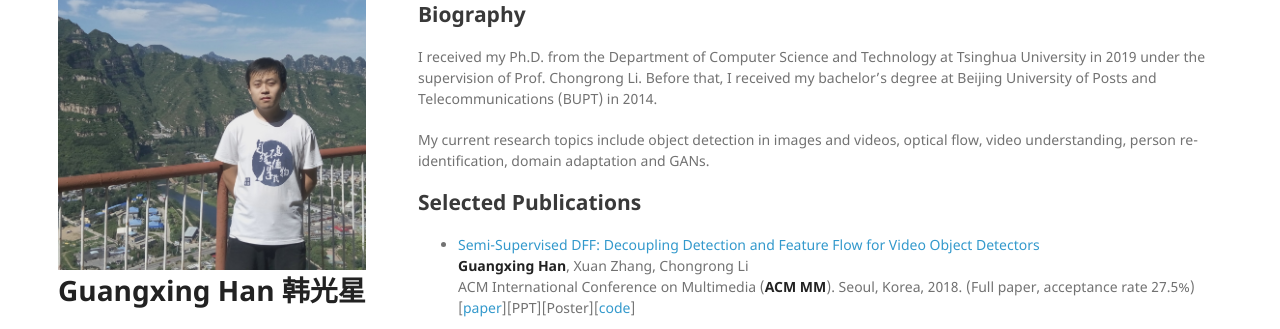
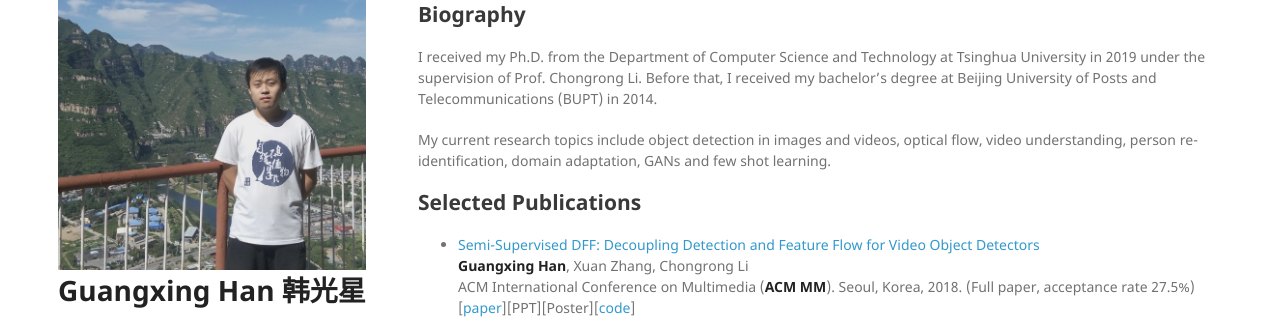
Before and after one commit to GuangxingHan/guangxinghan.github.io, a Jekyll site: the page built from index.md, in a window 1280 px wide and 900 px high. Shown: the part 106-435 px from the top of the window. Built offline with Jekyll 4.4.1, drawn with Linux system fonts in a browser that asks for light colours; nearby versions of some CDN libraries; our own code applies the rules of GitHub Pages for plain Markdown files; a style sheet for code colours, icons or effects is not loaded.

Commit message:
Update index.md

```diff
--- a/index.md
+++ b/index.md
@@ -4,7 +4,7 @@
 
 I received my Ph.D. from the Department of Computer Science and Technology at Tsinghua University in 2019 under the supervision of Prof. Chongrong Li. Before that, I received my bachelor's degree at Beijing University of Posts and Telecommunications (BUPT) in 2014.
 
-My current research topics include object detection in images and videos, optical flow, video understanding, person re-identification, domain adaptation and GANs.
+My current research topics include object detection in images and videos, optical flow, video understanding, person re-identification, domain adaptation, GANs and few shot learning.
 
 ## Selected Publications
 
```
